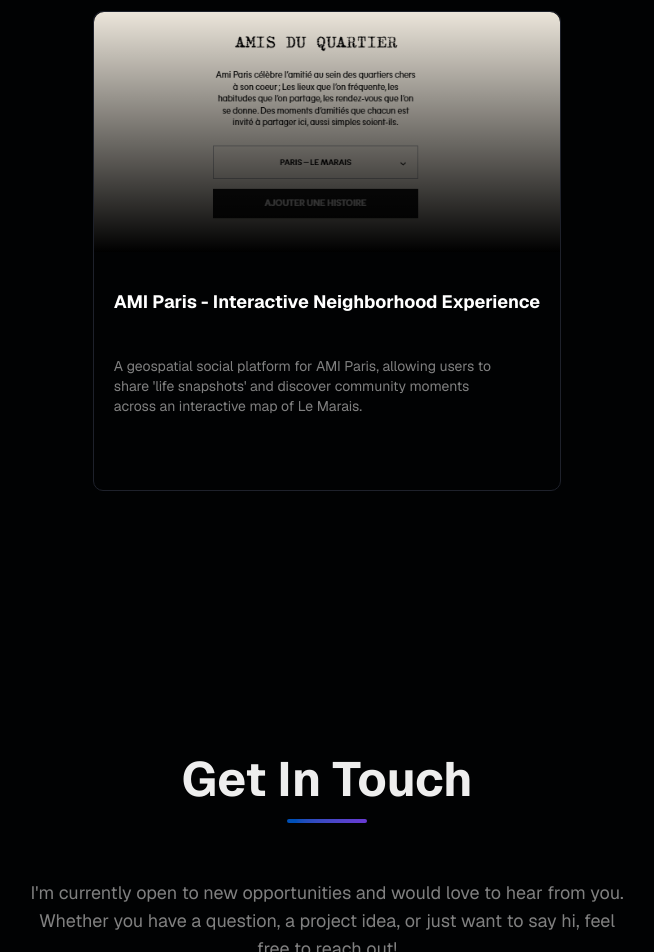
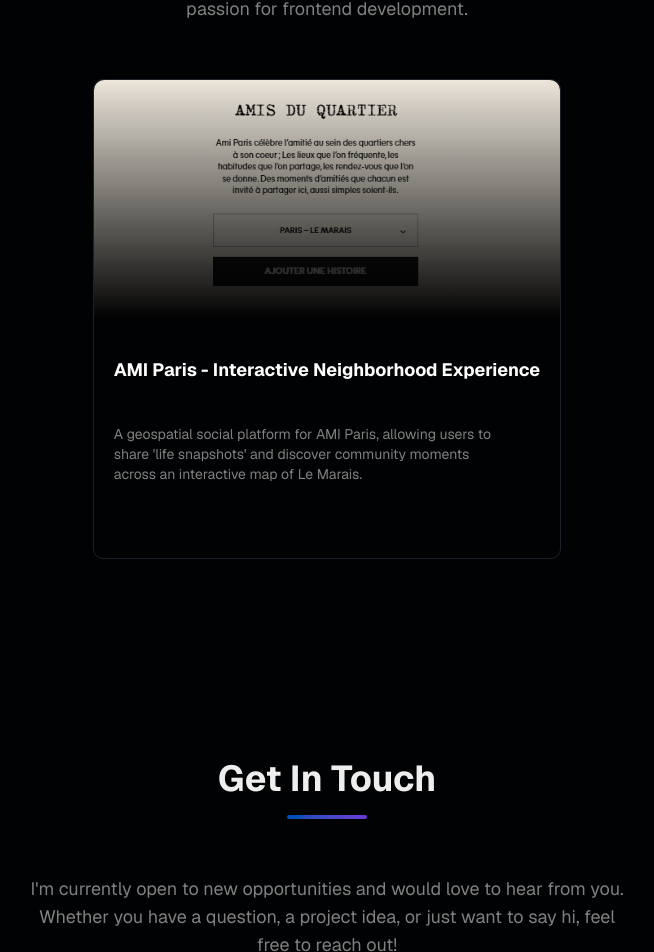
Before and after one commit to poitouBenjamin/portfolio, a Next.js app: page /en in a window 1280 px wide. Shown: the part 1861-2813 px from the top of the page, without its empty margins (313-967 px from the left). Built offline with nearby package versions, Linux system fonts and the light colour scheme.

Commit message:
css : add similar spacing between sections

```diff
--- a/app/[locale]/page.tsx
+++ b/app/[locale]/page.tsx
@@ -13,7 +13,7 @@
 export default async function Home({ params }: Props) {
   const { locale } = await params;
   return (
-    <main className="relative pt-[10dvh]">
+    <main className="flex flex-col gap-y-50 relative pt-[10dvh]">
       <NavBar locale={locale} />
       <HeroSection />
       <AboutMeSection />
--- a/components/AboutMeSection.tsx
+++ b/components/AboutMeSection.tsx
@@ -6,13 +6,13 @@
   return (
     <section
       id="aboutSection"
-      className="flex flex-col justify-center min-h-dvh items-center w-full"
+      className="flex flex-col justify-center  items-center w-full"
     >
       <h2 className="text-3xl md:text-4xl font-bold  text-foreground w-full text-center pb-4 ">
         {t("title")}
       </h2>
       <div className="h-1 w-20 bg-linear-to-r from-gradient-start to-gradient-end rounded-full" />
-      <div className="flex xl:flex-row flex-col justify-between items-start gap-6 md:gap-2 w-full px-5 sm:px-10 md:px-20 py-20">
+      <div className="flex xl:flex-row flex-col justify-between items-start gap-6 md:gap-2 w-full px-5 sm:px-10 md:px-20 pt-20">
         <article className="flex flex-col  xl:justify-start items-center h-full text-xl text-foreground w-full max-w-full xl:max-w-1/2 pb-10 xl:pb-0 xl:pr-10">
           <div className="flex flex-col justify-center items-center gap-5 w-full text-lg font-light text-muted-foreground">
             <p>{t("description_1st_part")}</p>
--- a/components/GetInTouchSection.tsx
+++ b/components/GetInTouchSection.tsx
@@ -7,9 +7,9 @@
   return (
     <section
       id="getInTouchSection"
-      className="flex flex-col justify-center items-center  min-h-[90dvh] px-4"
+      className="flex flex-col justify-center items-center  px-4"
     >
-      <h2 className="text-3xl md:text-4xl lg:text-5xl font-bold w-full text-center pb-4">
+      <h2 className="text-3xl md:text-4xl font-bold  text-foreground w-full text-center pb-4">
         {t("title")}
       </h2>
 
--- a/components/NavBar.tsx
+++ b/components/NavBar.tsx
@@ -24,7 +24,7 @@
   }
 
   return (
-    <header className="fixed top-0 right-0 z-50 w-full flex justify-between items-center px-10 h-[10dvh] bg-background">
+    <header className="fixed top-0 right-0 z-50 w-full flex justify-between items-center px-10 min-h-[10dvh] bg-background">
       <div className="btn-gradient flex items-center rounded-md ">
         <button
           className={`w-8 text-center ${currentLang === "fr" ? "" : "bg-background"} cursor-pointer`}
@@ -60,7 +60,7 @@
         </button>
 
         {isMenuExpended && (
-          <nav className="fixed inset-0 bg-background flex flex-col items-start justify-center h-[35dvh] z-40 border border-gray-800">
+          <nav className="fixed inset-0 bg-background flex flex-col items-start justify-start h-fit z-40 border border-gray-800 pb-5">
             <button
               onClick={() => setIsMenuExpended(false)}
               className="absolute top-5 right-10"
--- a/components/ProjectsSection.tsx
+++ b/components/ProjectsSection.tsx
@@ -34,16 +34,16 @@
   return (
     <section
       id="projectSection"
-      className="w-full flex flex-col justify-center items-center min-h-screen gap-5 px-5"
+      className="w-full flex flex-col justify-center items-center   px-5"
     >
-      <h2 className="text-3xl md:text-4xl lg:text-5xl font-bold w-full text-center">
+      <h2 className="text-3xl md:text-4xl font-bold  text-foreground w-full text-center pb-4">
         {t("title")}
       </h2>
       <div className="h-1 w-20 bg-linear-to-r from-gradient-start to-gradient-end rounded-full" />
-      <div className=" flex flex-col items-center justify-center text-muted-foreground text-lg gap-9 ">
+      <div className=" flex flex-col items-center justify-center text-muted-foreground text-lg gap-9 pt-10 ">
         <p className="text-center w-full max-w-150">{t("subtitle")}</p>
 
-        <ul className="flex flex-col lg:flex-row gap-5 justify-center items-center w-full pt-10">
+        <ul className="flex flex-col lg:flex-row gap-5 justify-center items-center w-full pt-5">
           {projectItems.map((projectItem, idx) => {
             return (
               <li key={idx} className="flex justify-center items-center w-full">
```
